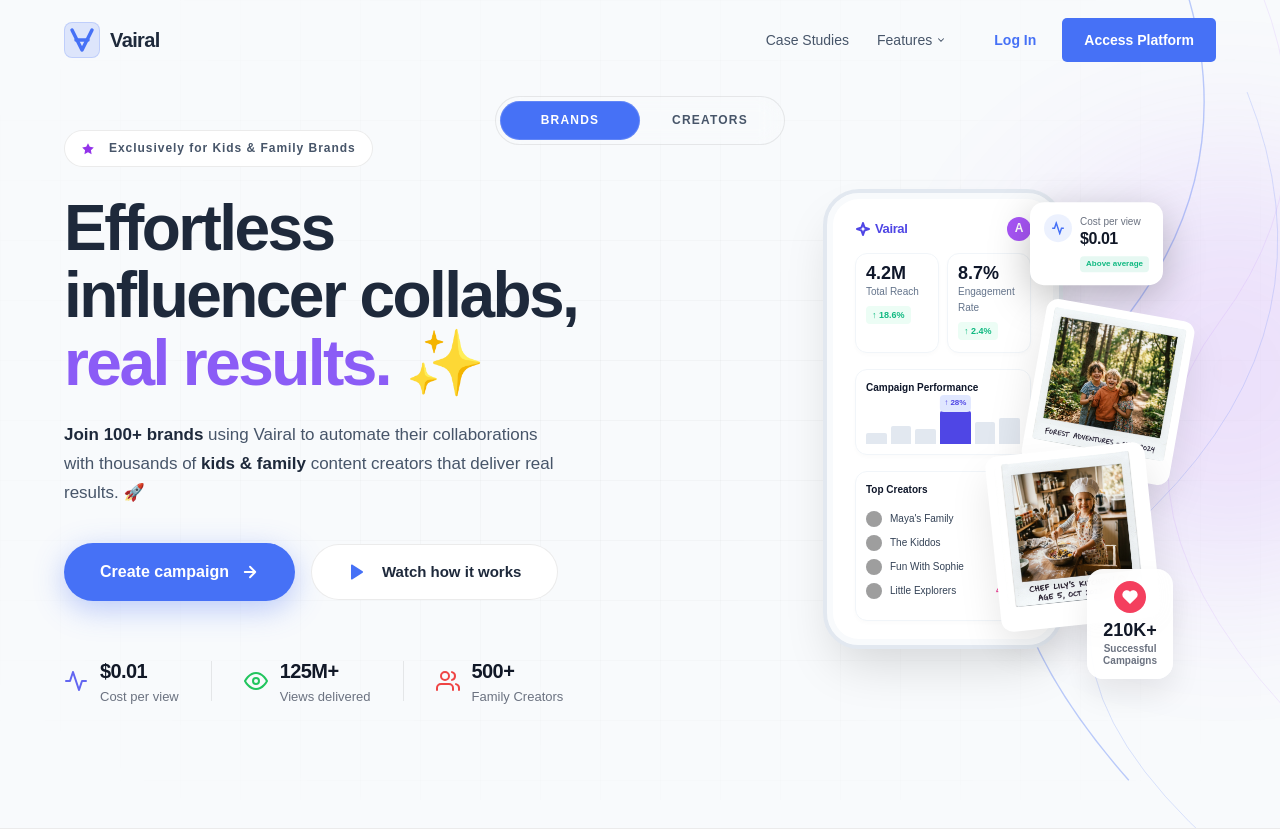
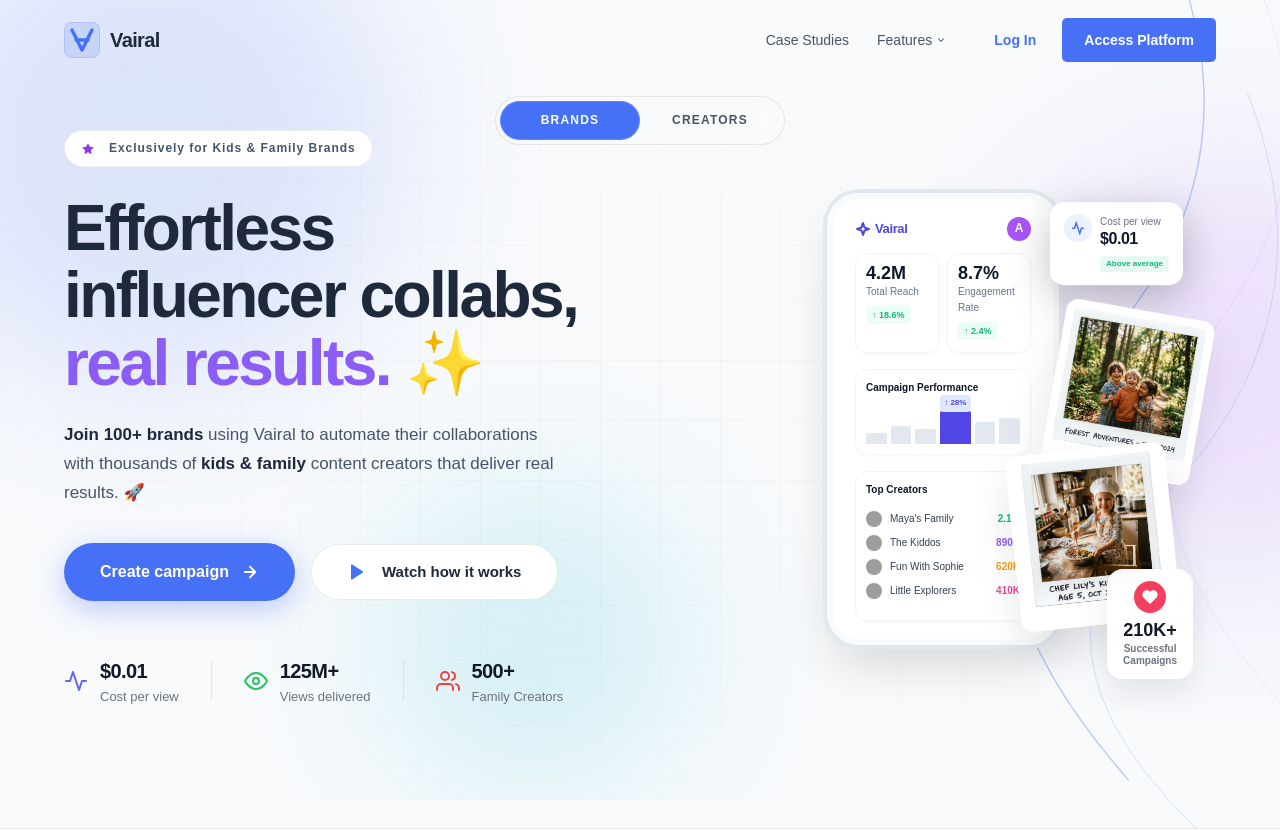
Before and after one commit to urusamir/vairal-youtube, a Next.js app: page / in a window 1280 px wide. Shown: the top 830 px of the page. Built offline with nearby package versions, Linux system fonts and the light colour scheme; grey boxes are pictures that could not be loaded.

Commit message:
fix: push hero assets another 20px further right to reduce overlap and restore missing hero background orbs

```diff
--- a/src/app/page.tsx
+++ b/src/app/page.tsx
@@ -130,7 +130,9 @@
     <!-- HERO SECTION -->
     <section class="hero-alfan" id="hero">
       <div class="hero-bg">
+        <div class="hero-orb orb-1" style="opacity: 0.15"></div>
         <div class="hero-orb orb-2" style="opacity: 0.15"></div>
+        <div class="hero-orb orb-3" style="opacity: 0.15"></div>
         <div class="hero-grid" style="opacity: 0.4"></div>
       </div>
     <svg class="hero-curves" viewBox="0 0 1440 900" fill="none" preserveAspectRatio="xMidYMid slice" aria-hidden="true">
@@ -187,17 +189,17 @@
       <div class="hero-alfan-phones" id="hero-visual">
         <div style="position: relative; width: 240px; height: 460px;">
           <!-- Polaroid 1 (Kids in nature) -->
-          <div style="position: absolute; top: 120px; right: -120px; width: 150px; background: white; padding: 8px; padding-bottom: 24px; border-radius: 12px; box-shadow: 0 20px 40px rgba(0,0,0,0.1); transform: rotate(10deg); z-index: 20">
+          <div style="position: absolute; top: 120px; right: -140px; width: 150px; background: white; padding: 8px; padding-bottom: 24px; border-radius: 12px; box-shadow: 0 20px 40px rgba(0,0,0,0.1); transform: rotate(10deg); z-index: 20">
             <img src="/images/polaroid-1.png" alt="Kids in nature" style="width: 100%; height: auto; border-radius: 4px;" loading="eager" fetchpriority="high" decoding="async" />
           </div>
 
           <!-- Polaroid 2 (Girl cooking) -->
-          <div style="position: absolute; top: 260px; right: -90px; width: 160px; background: white; padding: 8px; padding-bottom: 24px; border-radius: 12px; box-shadow: 0 20px 40px rgba(0,0,0,0.1); transform: rotate(-6deg); z-index: 30">
+          <div style="position: absolute; top: 260px; right: -110px; width: 160px; background: white; padding: 8px; padding-bottom: 24px; border-radius: 12px; box-shadow: 0 20px 40px rgba(0,0,0,0.1); transform: rotate(-6deg); z-index: 30">
             <img src="/images/polaroid-3.png" alt="Girl cooking" style="width: 100%; height: auto; border-radius: 4px" loading="eager" fetchpriority="high" decoding="async" />
           </div>
 
           <!-- 210K+ Successful Campaigns Card -->
-          <div style="position: absolute; top: 380px; right: -110px; background: rgba(255,255,255,0.95); backdrop-filter: blur(10px); padding: 12px 16px; border-radius: 16px; box-shadow: 0 15px 30px rgba(0,0,0,0.08); display: flex; flex-direction: column; align-items: center; gap: 4px; z-index: 40">
+          <div style="position: absolute; top: 380px; right: -130px; background: rgba(255,255,255,0.95); backdrop-filter: blur(10px); padding: 12px 16px; border-radius: 16px; box-shadow: 0 15px 30px rgba(0,0,0,0.08); display: flex; flex-direction: column; align-items: center; gap: 4px; z-index: 40">
              <div style="width: 32px; height: 32px; border-radius: 50%; background: #f43f5e; display: flex; align-items: center; justify-content: center; color: white; margin-bottom: 4px">
                <svg width="16" height="16" viewBox="0 0 24 24" fill="currentColor" stroke="currentColor" stroke-width="2"><path d="M20.84 4.61a5.5 5.5 0 0 0-7.78 0L12 5.67l-1.06-1.06a5.5 5.5 0 0 0-7.78 7.78l1.06 1.06L12 21.23l7.78-7.78 1.06-1.06a5.5 5.5 0 0 0 0-7.78z"/></svg>
              </div>
@@ -206,7 +208,7 @@
           </div>
 
           <!-- Cost per view Card -->
-          <div class="hero-float-card" id="floating-card-1" style="position: absolute; top: 20px; right: -100px; background: white; border-radius: 14px; padding: 12px 14px; display: flex; align-items: flex-start; gap: 8px; box-shadow: 0 12px 40px rgba(0,0,0,0.25); z-index: 10;">
+          <div class="hero-float-card" id="floating-card-1" style="position: absolute; top: 20px; right: -120px; background: white; border-radius: 14px; padding: 12px 14px; display: flex; align-items: flex-start; gap: 8px; box-shadow: 0 12px 40px rgba(0,0,0,0.25); z-index: 10;">
             <div class="hfc-icon-wrap" style="background: rgba(70,113,246,0.1); width: 28px; height: 28px; border-radius: 50%; display: flex; align-items: center; justify-content: center;"><svg width="14" height="14" viewBox="0 0 24 24" fill="none" stroke="#4671F6" stroke-width="2.5"><polyline points="22 12 18 12 15 21 9 3 6 12 2 12"/></svg></div>
             <div>
                <div class="hfc-label" style="font-size: 10px; color: #6b7280; font-weight: 500;">Cost per view</div>
```
Lines whose indentation alone changed are shown as unchanged.
